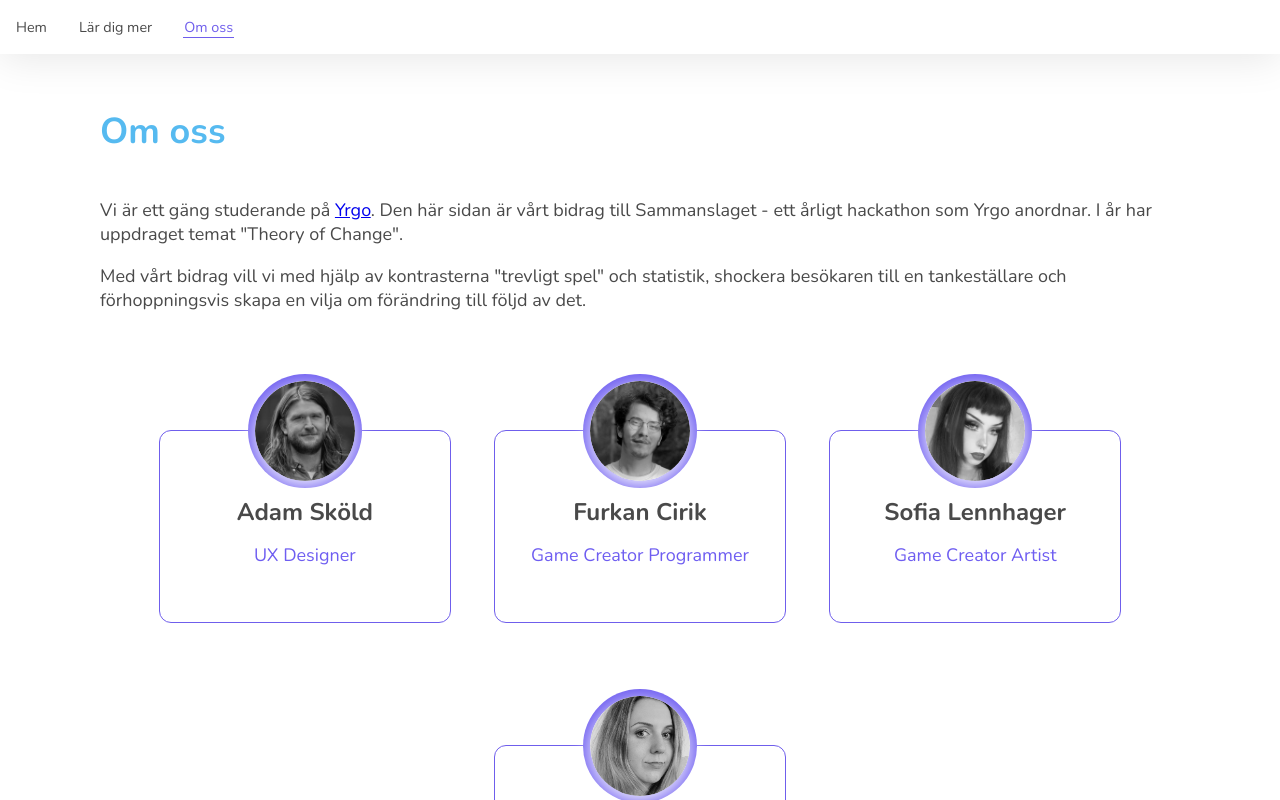
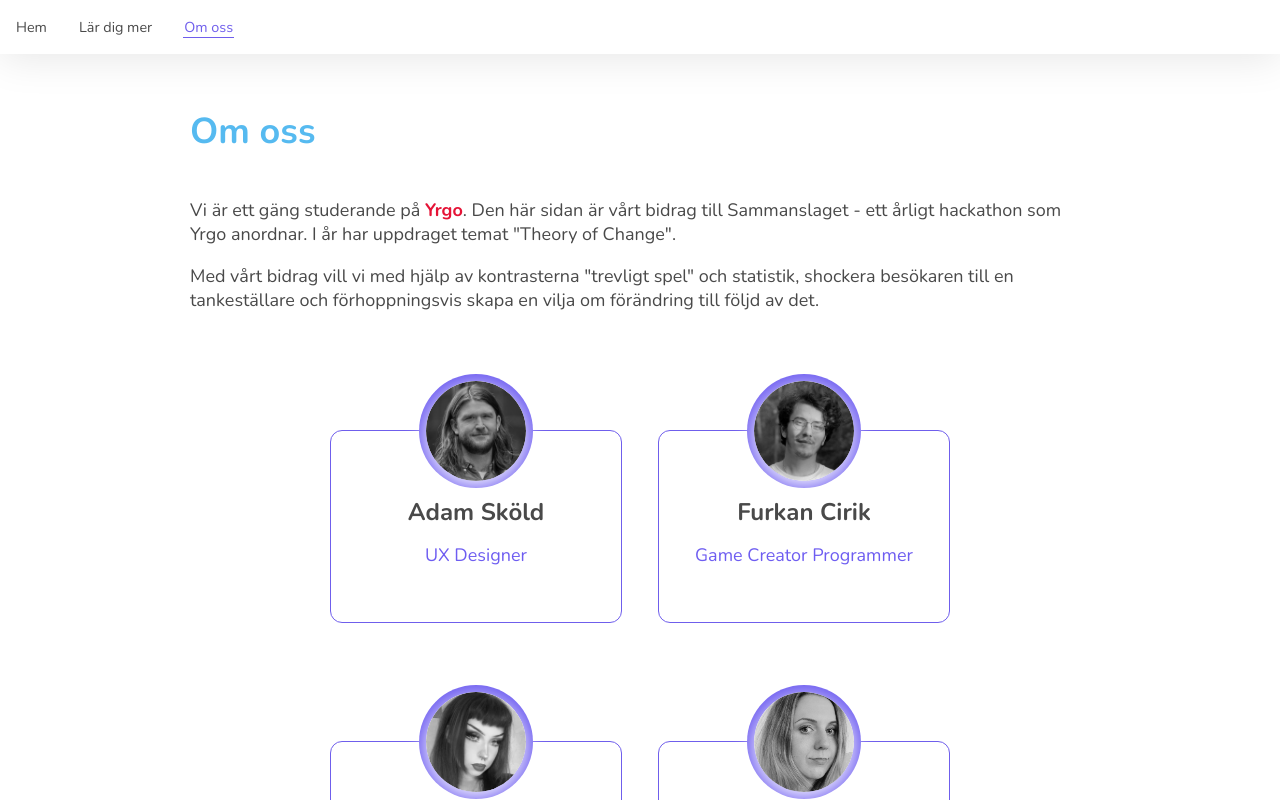
Before and after one commit to emmaramstedt/Sammanslaget, a React (Create React App) app: page /omoss in a window 1280 px wide. Shown: the top 800 px of the page. Built offline with nearby package versions, Linux system fonts and the light colour scheme.

Commit message:
only load game on desktop

```diff
--- a/src/App.css
+++ b/src/App.css
@@ -37,7 +37,7 @@ body {
 }
 
 .appContainer {
-  max-width: 1080px;
+  max-width: 1920px;
 }
 
 h1 {
@@ -46,6 +46,7 @@ h1 {
 }
 
 .atervinnaren {
-  width: 100vw;
-  height: auto;
+  width: 1920px;
+  height: 1080px;
+  display: block;
 }
--- a/src/components/Facts/index.jsx
+++ b/src/components/Facts/index.jsx
@@ -1,6 +1,7 @@
 import styled from "styled-components";
 
 const FactsWrapper = styled.div`
+  max-width: 950px;
   li {
     list-style-type: numbers;
     padding-bottom: 2em;
--- /dev/null
+++ b/src/components/Game/index.js
@@ -0,0 +1,14 @@
+import React from "react";
+import styled from "styled-components";
+import { Unity, useUnityContext } from "react-unity-webgl";
+
+const Game = () => {
+  const { unityProvider } = useUnityContext({
+    loaderUrl: "/Build/TheroyOfChangeGZipVersion2.loader.js",
+    dataUrl: "/Build/TheroyOfChangeGZipVersion2.data.unityweb",
+    frameworkUrl: "/Build/TheroyOfChangeGZipVersion2.framework.js.unityweb",
+    codeUrl: "/Build/TheroyOfChangeGZipVersion2.wasm.unityweb",
+  });
+  return <Unity className="atervinnaren" unityProvider={unityProvider} />;
+};
+export default Game;
--- /dev/null
+++ b/src/components/Mobile/index.jsx
@@ -0,0 +1,20 @@
+import styled from "styled-components";
+
+const MobileView = styled.div``;
+
+const Mobile = () => {
+  return (
+    <MobileView>
+      <p>
+        ÅterVinnaren kan endast laddas på en datorskärm. Vänligen besök oss igen
+        via en dator!
+      </p>
+      <p>
+        Om du är på en dator och ser detta meddelande, testa då att förstora
+        fönstret!
+      </p>
+    </MobileView>
+  );
+};
+
+export default Mobile;
--- a/src/pages/About.jsx
+++ b/src/pages/About.jsx
@@ -12,6 +12,7 @@ const Wrapper = styled.div`
   align-content: center;
   align-items: center;
   justify-content: center;
+  max-width: 900px;
   @media only screen and (min-width: 600px) {
     flex-direction: row;
   }
@@ -20,6 +21,17 @@ const Wrapper = styled.div`
 const AboutUs = styled.div`
   display: flex;
   flex-direction: column;
+  max-width: 900px;
+
+  a {
+    color: rgb(229 19 54);
+    font-weight: 800;
+    text-decoration: none;
+  }
+
+  a:hover {
+    text-decoration: underline;
+  }
 `;
 
 const About = () => {
--- a/src/pages/Home.js
+++ b/src/pages/Home.js
@@ -1,18 +1,16 @@
-import React from "react";
-import styled from "styled-components";
-import { Unity, useUnityContext } from "react-unity-webgl";
-
-const Wrapper = styled.div`
-  max-width: 500px;
-`;
+import Game from "../components/Game";
+import Mobile from "../components/Mobile";
+import React, { useState, useEffect } from "react";
 
 const Home = () => {
-  const { unityProvider } = useUnityContext({
-    loaderUrl: "/Build/TheroyOfChangeGZipVersion2.loader.js",
-    dataUrl: "/Build/TheroyOfChangeGZipVersion2.data.unityweb",
-    frameworkUrl: "/Build/TheroyOfChangeGZipVersion2.framework.js.unityweb",
-    codeUrl: "/Build/TheroyOfChangeGZipVersion2.wasm.unityweb",
+  const [isDesktop, setDesktop] = useState(window.innerWidth > 1920);
+  const updateMedia = () => {
+    setDesktop(window.innerWidth > 650);
+  };
+  useEffect(() => {
+    window.addEventListener("resize", updateMedia);
+    return () => window.removeEventListener("resize", updateMedia);
   });
-  return <Unity className="atervinnaren" unityProvider={unityProvider} />;
+  return <div>{isDesktop ? <Game /> : <Mobile />}</div>;
 };
 export default Home;
```
